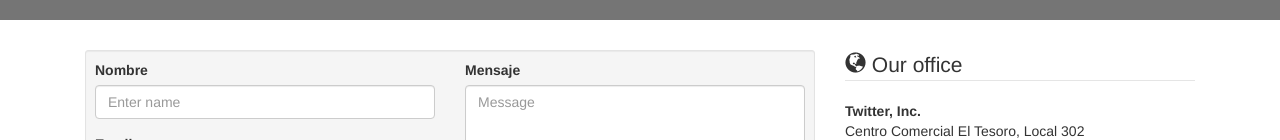
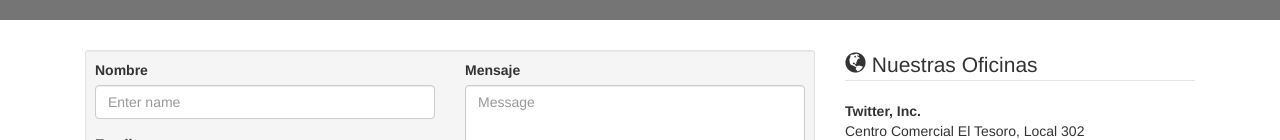
Before and after one commit to MrZero05/ProyectoAngular, an Angular app: page /layout/contactus in a window 1280 px wide. Shown: the part 140-280 px from the top of the page. Built offline with nearby package versions, Linux system fonts and the light colour scheme.

Commit message:
Ajuste nombre

```diff
--- a/src/app/components/contact/contact.component.html
+++ b/src/app/components/contact/contact.component.html
@@ -62,7 +62,7 @@
         </div>
         <div class="col-md-4">
             <form>
-                <legend><span class="glyphicon glyphicon-globe"></span> Our office</legend>
+                <legend><span class="glyphicon glyphicon-globe"></span> Nuestras Oficinas</legend>
                 <address>
                 <strong>Twitter, Inc.</strong><br>
                 Centro Comercial El Tesoro, Local 302<br>
```
